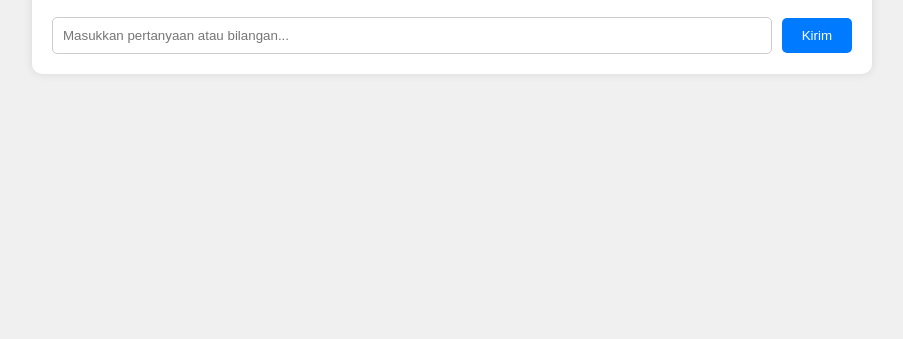
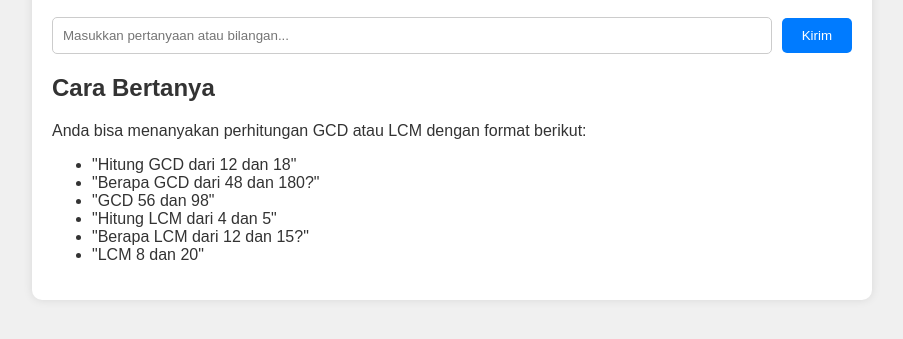
Before and after one commit to Finarifana/Kalkulator, a plain HTML site: page index.html in a window 1280 px wide. Shown: the part 143-482 px from the top of the page, without its empty margins (188-1091 px from the left). Drawn offline with Linux system fonts and the light colour scheme.

Commit message:
Update index.html

```diff
--- a/index.html
+++ b/index.html
@@ -18,6 +18,19 @@
             <input type="text" id="userInput" placeholder="Masukkan pertanyaan atau bilangan..." />
             <button onclick="processInput()">Kirim</button>
         </div>
+
+        <div class="info">
+            <h2>Cara Bertanya</h2>
+            <p>Anda bisa menanyakan perhitungan GCD atau LCM dengan format berikut:</p>
+            <ul>
+                <li>"Hitung GCD dari 12 dan 18"</li>
+                <li>"Berapa GCD dari 48 dan 180?"</li>
+                <li>"GCD 56 dan 98"</li>
+                <li>"Hitung LCM dari 4 dan 5"</li>
+                <li>"Berapa LCM dari 12 dan 15?"</li>
+                <li>"LCM 8 dan 20"</li>
+            </ul>
+        </div>
     </div>
 
     <script src="script.js"></script>
```
